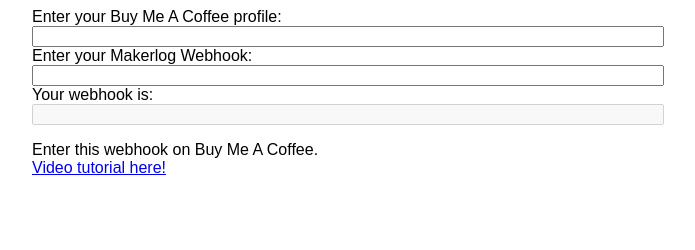
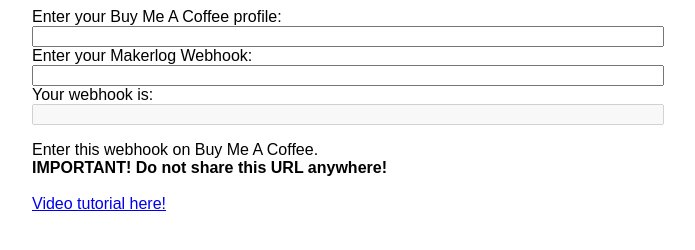
Before and after one commit to MihaiVoinea/makerlog-buymeacoffee, a website: page index.html in a window 1280 px wide. Shown: the whole page, without its empty margins (292-987 px from the left). Drawn offline with Linux system fonts and the light colour scheme.

Commit message:
add tutorial

```diff
--- a/index.html
+++ b/index.html
@@ -25,7 +25,7 @@
     <input type="text" name="makerlog" id="makerlog">
     <label for="result">Your webhook is:</label>
     <input type="text" name="result" disabled="true" id="result">
-    <p>Enter this webhook on Buy Me A Coffee. <a href="#"><br/>Video tutorial here!</a></p>
+    <p>Enter this webhook on Buy Me A Coffee.<br/><strong>IMPORTANT! Do not share this URL anywhere!</strong> <br/><br/><a href="https://youtu.be/ODtczftXi_E">Video tutorial here!</a></p>
   </main>
   <script>
     const bmcInput = document.getElementById('bmc');
```
